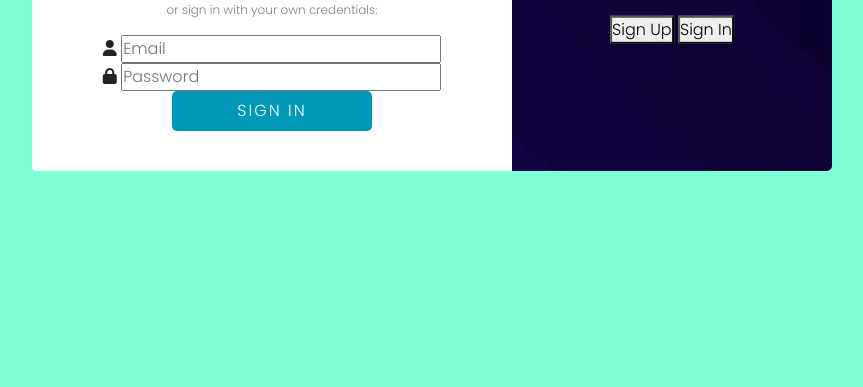
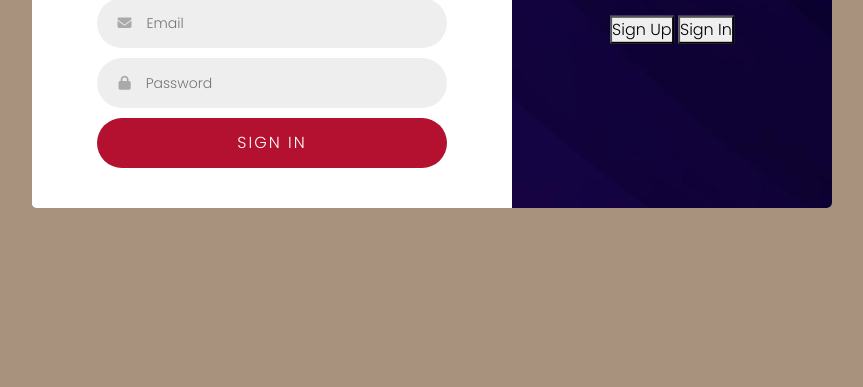
Before and after one commit to af-barradas/html-multistep-form, a plain HTML site: page index.html in a window 1280 px wide. Shown: the part 413-800 px from the top of the page, without its empty margins (208-1071 px from the left). Drawn offline with nearby package versions, Linux system fonts and the light colour scheme.

Commit message:
first full styling in signin

```diff
--- a/animation.css
+++ b/animation.css
@@ -15,7 +15,7 @@
 }
 
 .background-option.signin {
-    transform: translate(30%);
+    transform: translate(20%);
 }
 
 .form-container.signin,
--- a/index.html
+++ b/index.html
@@ -17,7 +17,7 @@
 </head>
 
 <body>
-    <div class="page-container">
+    <div class="main-container">
         <div class="form-container signin" id="form-container">
             <div class="signin-form" id="signin-form">
                 <h2 class="title-field">Sign In</h2>
@@ -29,7 +29,7 @@
                     </div>
                     <p>or sign in with your own credentials:</p>
                     <div class="text-field">
-                        <i class="fa-solid fa-user"></i>
+                        <i class="fa-solid fa-envelope"></i>
                         <input type="text" placeholder="Email">
                     </div>
                     <div class="text-field">
@@ -39,7 +39,6 @@
                     <div class="button-field">
                         <button>Sign In</button>
                     </div>
-
                 </div>
             </div>
             <div class="signup-form" id="signup-form">
@@ -62,7 +61,7 @@
         </div>
         <div class="option-container signup" id="option-container">
             <div class="signup-option">
-                <h2 class="title">Sign Up</h2>
+                <h2 class="title-field">Sign Up</h2>
                 <p>Sign up</p>
                 <button onclick="activateSignUpForm()">Sign Up</button>
                 <button onclick="activateSignInForm()">Sign In</button>
--- a/structure.css
+++ b/structure.css
@@ -4,7 +4,7 @@
     box-sizing: border-box;
 }
 
-.page-container {
+.main-container {
     max-width: 800px;
     width: 100%;
     overflow: hidden;
--- a/style.css
+++ b/style.css
@@ -1,11 +1,13 @@
 @import url('https://fonts.googleapis.com/css2?family=Poppins:wght@300&display=swap');
 
 :root {
-    --blue: #0099b8;
+    --pink: #b3112f;
     --dark-blue: #006074;
     --green: #4fffad;
     --dark-green: #2f9968;
-    --grey: #8f8698;
+    --light-gray: #eeeeee;
+    --gray: #aaaaaa;
+    --dark-gray: #8b8b8b;
 }
 
 * {
@@ -17,10 +19,10 @@ body {
     display: flex;
     justify-content: center;
     align-items: center;
-    background-color: aquamarine;
+    background-color: #a9927d;
 }
 
-.page-container {
+.main-container {
     border-radius: 5px;
     background-color: white;
 }
@@ -41,10 +43,12 @@ body {
     text-align: center;
 }
 
-.title-field {
-    color: rgb(93, 62, 126);
+.form-container .title-field {
+    color: var(--pink);
     margin-bottom: 40px;
 }
+
+.fields {}
 
 .social-field {
     display: flex;
@@ -56,7 +60,7 @@ body {
 .social-icon {
     width: 40px;
     height: 40px;
-    border: 1px solid rgb(128, 128, 128);
+    border: 1px solid var(--gray);
     border-radius: 50%;
     display: flex;
     justify-content: center;
@@ -67,26 +71,56 @@ body {
 
 .social-icon:hover {
     text-decoration: none;
-    background-color: var(--blue);
+    background-color: var(--pink);
     color: white;
-    border: var(--blue);
+    border: var(--pink);
 }
 
 .fields p {
     font-size: 12px;
-    color: rgb(128, 128, 128);
+    color: var(--dark-gray);
+    letter-spacing: 1px;
+}
+
+.text-field {
+    margin: auto;
+    max-width: 350px;
+    width: 100%;
+    height: 50px;
+    margin-bottom: 10px;
+    background-color: var(--light-gray);
+    border-radius: 30px;
+    display: flex;
+    justify-content: center;
+    align-items: center;
+    gap: 15px;
+    font-size: 14px;
+}
+
+.text-field i {
+    color: var(--gray);
+}
+
+.text-field input {
+    background-color: transparent;
+    border: none;
+    outline: none;
+    height: 100%;
+    max-width: 280px;
+    width: 100%;
 }
 
 .button-field button {
-    background-color: var(--blue);
+    background-color: var(--pink);
     color: white;
     border: none;
-    border-radius: 5px;
-    height: 40px;
-    max-width: 200px;
+    border-radius: 30px;
+    height: 50px;
+    max-width: 350px;
     width: 100%;
     text-transform: uppercase;
     letter-spacing: 2px;
+    outline: none;
 }
 
 .option-container {
```
